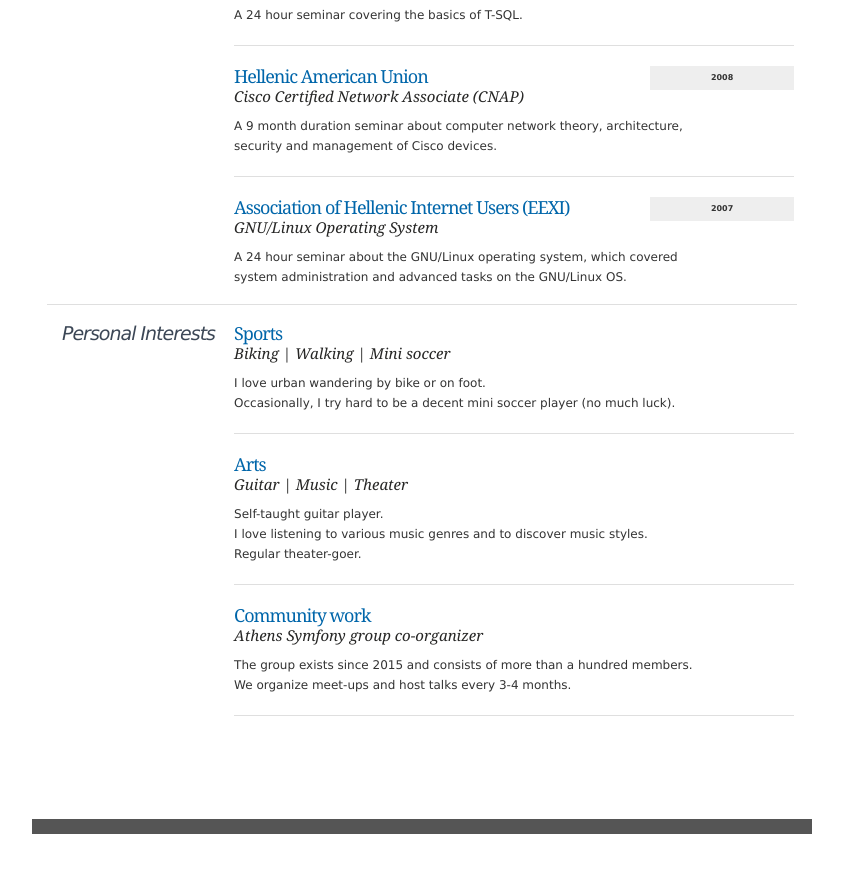
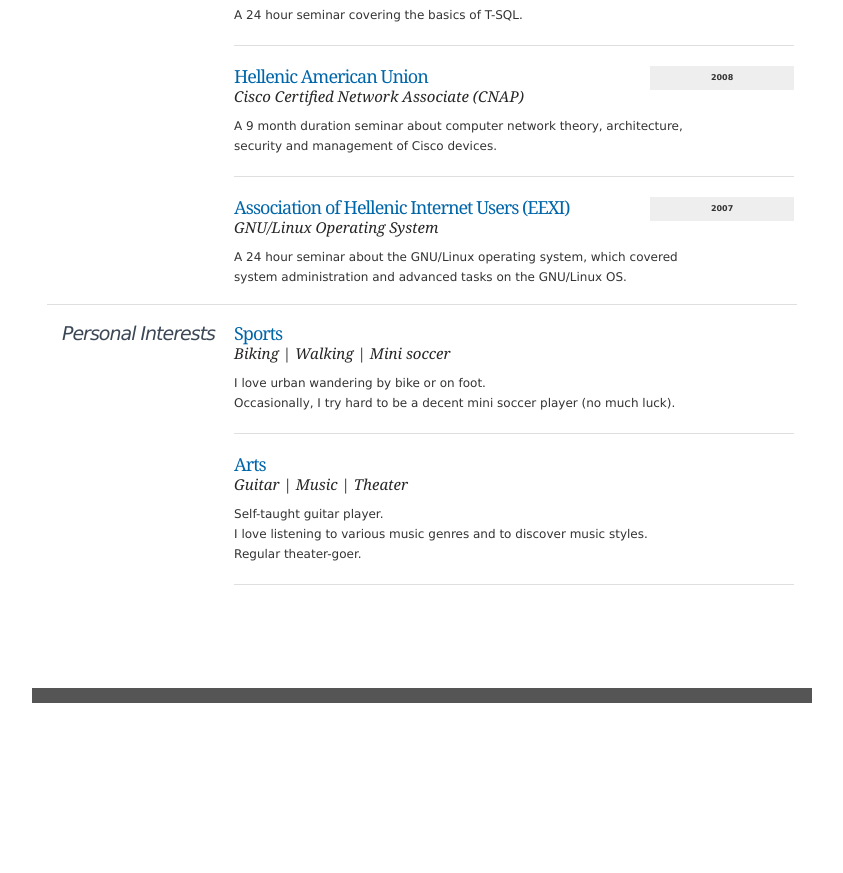
Before and after one commit to mylk/mylk.github.io, a Jekyll site: the page cv.html, which Jekyll copies as it is, in a window 1280 px wide and 900 px high, scrolled down 4614 px. Shown: the top 873 px of the window, without its empty margins (218-1061 px from the left). Built offline with Jekyll 4.4.1, drawn with Linux system fonts in a browser that asks for light colours; after the commit the page ends 5383 px from its top, so only the background shows below that.

Commit message:
updates personal interests on cv

```diff
--- a/cv.html
+++ b/cv.html
@@ -697,12 +697,6 @@
                                 I love listening to various music genres and to discover music styles.<br />
                                 Regular theater-goer.
                             </div>
-                            <div class="item">
-                                <div class="top">Community work</div>
-                                <div class="sub">Athens Symfony group co-organizer</div>
-                                The group exists since 2015 and consists of more than a hundred members.<br />
-                                We organize meet-ups and host talks every 3-4 months.<br />
-                            </div>
                         </td>
                     </tr>
                 </table>
```
